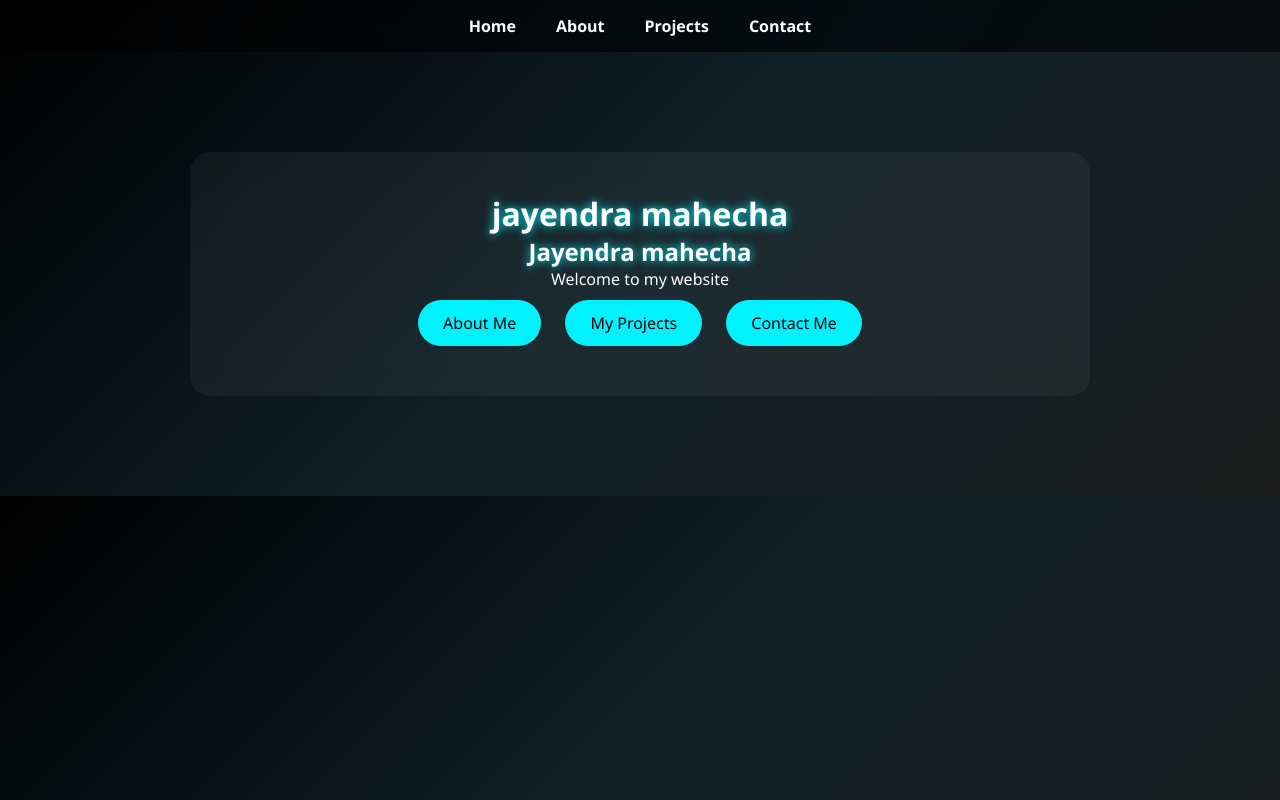
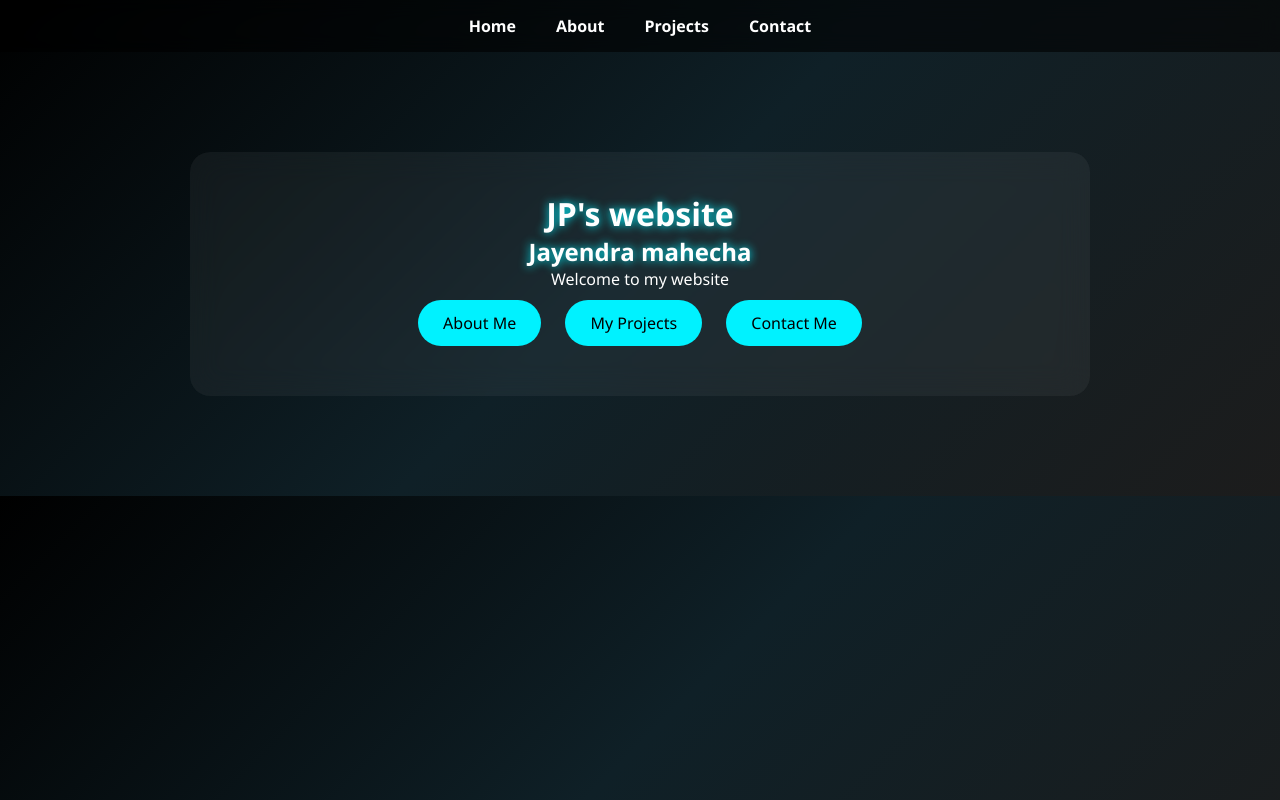
Before and after one commit to jayendramahecha09-art/vip, a plain HTML site: page index.html in a window 1280 px wide. Drawn offline with Linux system fonts and the light colour scheme.

Commit message:
Update index.html

```diff
--- a/index.html
+++ b/index.html
@@ -17,7 +17,7 @@
 <div class="container">
 <div class="card">
 
-<h1>jayendra mahecha</h1>
+<h1>JP's website</h1>
 
 <h2 id="typing"></h2>
 
```
